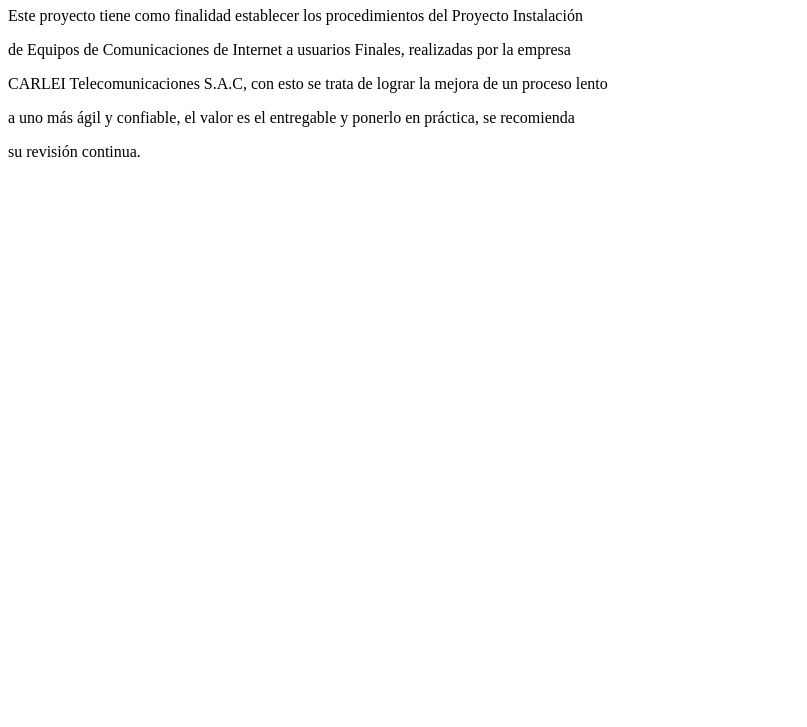
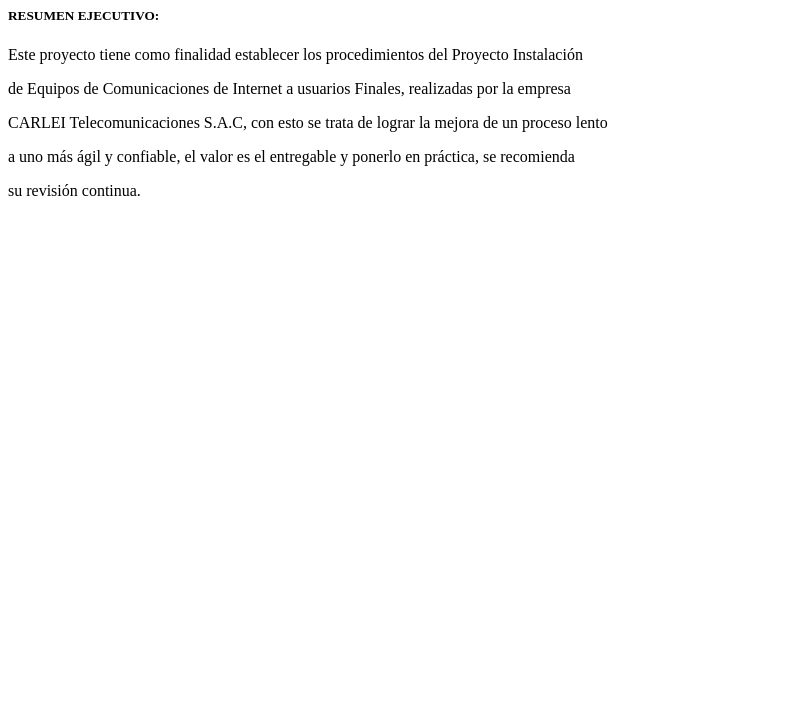
Before and after one commit to RomelPeru/TFinal, a plain HTML site: page index.html in a window 1280 px wide. Shown: the part 73-800 px from the top of the page, without its empty margins (0-807 px from the left). Drawn offline with Linux system fonts and the light colour scheme.

Commit message:
Update index.html

```diff
--- a/index.html
+++ b/index.html
@@ -8,6 +8,7 @@
 </head>
 <body>
     <h1> TRABAJO DE ANALISIS Y DISEÑO DE SISTEMAS</h1>
+    <h5>RESUMEN EJECUTIVO:</h5>
     <p>Este proyecto tiene como finalidad establecer los procedimientos del Proyecto Instalación</p
     <p>de Equipos de Comunicaciones de Internet a usuarios Finales, realizadas por la empresa</p
     <p>CARLEI Telecomunicaciones S.A.C, con esto se trata de lograr la mejora de un proceso lento</p
```
